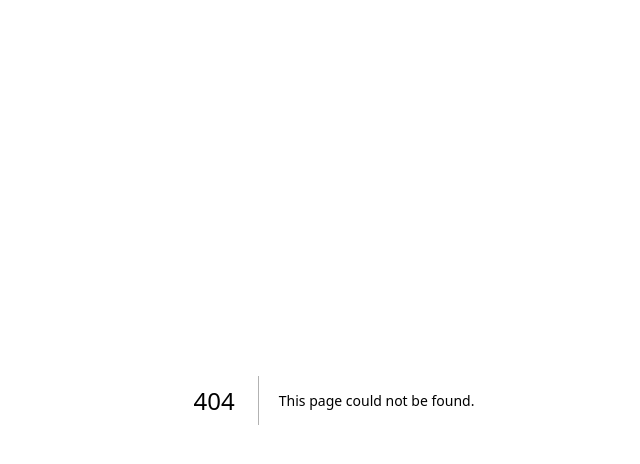
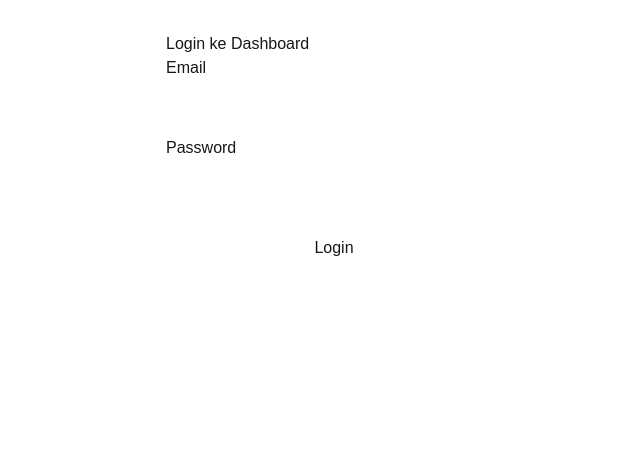
Before and after one commit to bobchopperz/resto-qrcode-order, a Next.js app: page /login in a window 1280 px wide. Before the commit this address had no page. Shown: the top 464 px of the page, without its empty margins (306-946 px from the left). Built offline with nearby package versions, Linux system fonts and the light colour scheme.

Commit message:
ada tambahan dashboard

```diff
--- /dev/null
+++ b/src/app/(dashboard)/dashboard/page.js
@@ -0,0 +1,33 @@
+
+"use client";
+
+import { useRouter } from 'next/navigation';
+
+export default function DashboardPage() {
+  const router = useRouter();
+
+  const handleLogout = () => {
+    localStorage.removeItem('isLoggedIn');
+    router.push('/login');
+  };
+
+  return (
+    <main style={{ padding: '2rem' }}>
+      <h1>Selamat Datang di Dashboard Utama</h1>
+      <p>Ini adalah konten rahasia yang hanya bisa dilihat setelah login.</p>
+
+      <div style={{ marginTop: '2rem', padding: '1rem', border: '1px solid #ccc' }}>
+        <h3>Data Penjualan Hari Ini</h3>
+        <p>Nasi Goreng: 25 porsi</p>
+        <p>Es Teh Manis: 40 gelas</p>
+      </div>
+
+      <button
+        onClick={handleLogout}
+        style={{ marginTop: '2rem', backgroundColor: 'crimson', color: 'white' }}
+      >
+        Logout
+      </button>
+    </main>
+  );
+}
--- /dev/null
+++ b/src/app/(dashboard)/layout.js
@@ -0,0 +1,29 @@
+
+"use client"; // Layout ini butuh interaksi client-side
+
+import { useEffect, useState } from 'react';
+import { useRouter } from 'next/navigation';
+
+// Layout ini menerima 'children', yaitu halaman yang akan ditampilkan (misal: page.js)
+export default function DashboardLayout({ children }) {
+  const router = useRouter();
+  const [isChecking, setIsChecking] = useState(true);
+
+  useEffect(() => {
+    const userIsLoggedIn = localStorage.getItem('isLoggedIn') === 'true';
+
+    if (!userIsLoggedIn) {
+      router.replace('/login');
+    } else {
+      setIsChecking(false);
+    }
+  }, [router]);
+
+  // Tampilkan loading selama pengecekan
+  if (isChecking) {
+    return <p style={{ textAlign: 'center', marginTop: '2rem' }}>Memeriksa otorisasi...</p>;
+  }
+
+  // Jika sudah lolos, tampilkan halaman yang diminta (children)
+  return <>{children}</>;
+}
--- /dev/null
+++ b/src/app/login/page.js
@@ -0,0 +1,61 @@
+
+"use client"; // Tandai sebagai Client Component
+
+import { useState } from 'react';
+import { useRouter } from 'next/navigation';
+
+export default function LoginPage() {
+  const [email, setEmail] = useState('');
+  const [password, setPassword] = useState('');
+  const router = useRouter(); // Dapatkan router untuk navigasi
+
+  const handleLogin = (e) => {
+    e.preventDefault(); // Mencegah form dari refresh halaman
+
+    // --- SIMULASI LOGIN ---
+    // Di aplikasi nyata, di sini Anda akan mengirim `email` dan `password` ke API.
+    // Jika API merespons dengan sukses, Anda akan mendapatkan token.
+    // Untuk sekarang, kita anggap login selalu berhasil.
+    console.log('Login berhasil untuk:', email);
+
+    // Simpan status login di localStorage browser.
+    // Ini adalah cara kita "mengingat" pengguna di seluruh halaman.
+    localStorage.setItem('isLoggedIn', 'true');
+
+    // Arahkan pengguna ke halaman dashboard setelah login berhasil.
+    router.push('/dashboard');
+  };
+
+  return (
+    <main style={{ padding: '2rem', maxWidth: '400px', margin: 'auto' }}>
+      <h1>Login ke Dashboard</h1>
+      <form onSubmit={handleLogin}>
+        <div style={{ marginBottom: '1rem' }}>
+          <label htmlFor="email">Email</label>
+          <input
+            type="email"
+            id="email"
+            value={email}
+            onChange={(e) => setEmail(e.target.value)}
+            required
+            style={{ width: '100%', padding: '0.5rem' }}
+          />
+        </div>
+        <div style={{ marginBottom: '1.5rem' }}>
+          <label htmlFor="password">Password</label>
+          <input
+            type="password"
+            id="password"
+            value={password}
+            onChange={(e) => setPassword(e.target.value)}
+            required
+            style={{ width: '100%', padding: '0.5rem' }}
+          />
+        </div>
+        <button type="submit" style={{ width: '100%', padding: '0.75rem' }}>
+          Login
+        </button>
+      </form>
+    </main>
+  );
+}
```
Also changed, not shown: 3 other files (tests, documents, lock files or other folders).
